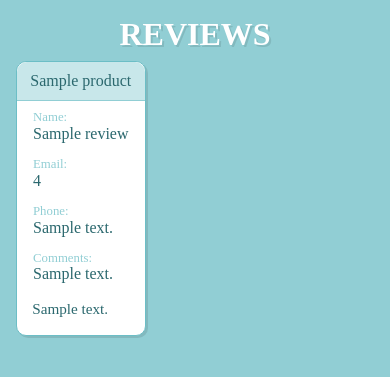
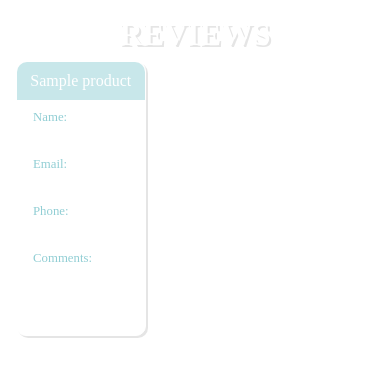
Before and after one commit to ajxpr/image_scraper, a Flask app: template templates/result.html in a window 390 px wide. Shown: the top 377 px of the page. Run offline with Flask 3, Linux system fonts and the light colour scheme; the template is opened without the code that fills it: most values are stand-ins (such as "Sample title", 1, 10 or a date in 2020); some libraries are stand-ins or nearby versions.

Commit message:
added README.md

```diff
--- a/static/css/main.css
+++ b/static/css/main.css
@@ -1,6 +1,6 @@
 body, html {
     margin: 0;
-    font-family: sans-serif;
+    font-family: "Poppins", sans-serif;
 }
 
 .content {
--- a/static/css/style.css
+++ b/static/css/style.css
@@ -1,12 +1,12 @@
 body {
-  background-color: #91ced4;
+  background-color: #FFFFFF;
 }
 body * {
   box-sizing: border-box;
 }
 
 .header {
-  background-color: #327a81;
+  background-color: #FFFFFF;
   color: white;
   font-size: 1.5em;
   padding: 1rem;
@@ -21,7 +21,7 @@ img {
 }
 
 .table-users {
-  border: 1px solid #327a81;
+  border: 1px solid #FFFFFF;
   border-radius: 10px;
   box-shadow: 3px 3px 0 rgba(0, 0, 0, 0.1);
   max-width: calc(100% - 2em);
@@ -34,7 +34,7 @@ table {
   width: 100%;
 }
 table td, table th {
-  color: #2b686e;
+  color: #FFFFFF;
   padding: 10px;
 }
 table td {
@@ -124,7 +124,7 @@ table tr:nth-child(2n+1) {
 
   td:first-child {
     background-color: #c8e7ea;
-    border-bottom: 1px solid #91ced4;
+    border-bottom: 1px solid #FFFFFF;
     border-radius: 10px 10px 0 0;
     position: relative;
     top: 0;
@@ -148,7 +148,7 @@ table tr:nth-child(2n+1) {
 
   tr {
     background-color: white !important;
-    border: 1px solid #6cbec6;
+    border: 1px solid #FFFFFF;
     border-radius: 10px;
     box-shadow: 2px 2px 0 rgba(0, 0, 0, 0.1);
     margin: 0.5rem 0;
--- a/templates/index.html
+++ b/templates/index.html
@@ -8,7 +8,10 @@
 
 {% block body %}
 <div class="content">
-    <h1 style="text-align: center">Search</h1>
+    <h1 style="text-align: center">IMAGE SCRAPPER</h1>
+    <h2 style="text-align: center">Made By: AKSHAJ PIRI</h2>
+    <br>
+    <h1 style="text-align: center">Search a topic</h1>
 
     <div class="form">
         <form action="/review" method="POST">
```
Also changed, not shown: 1 other file.
